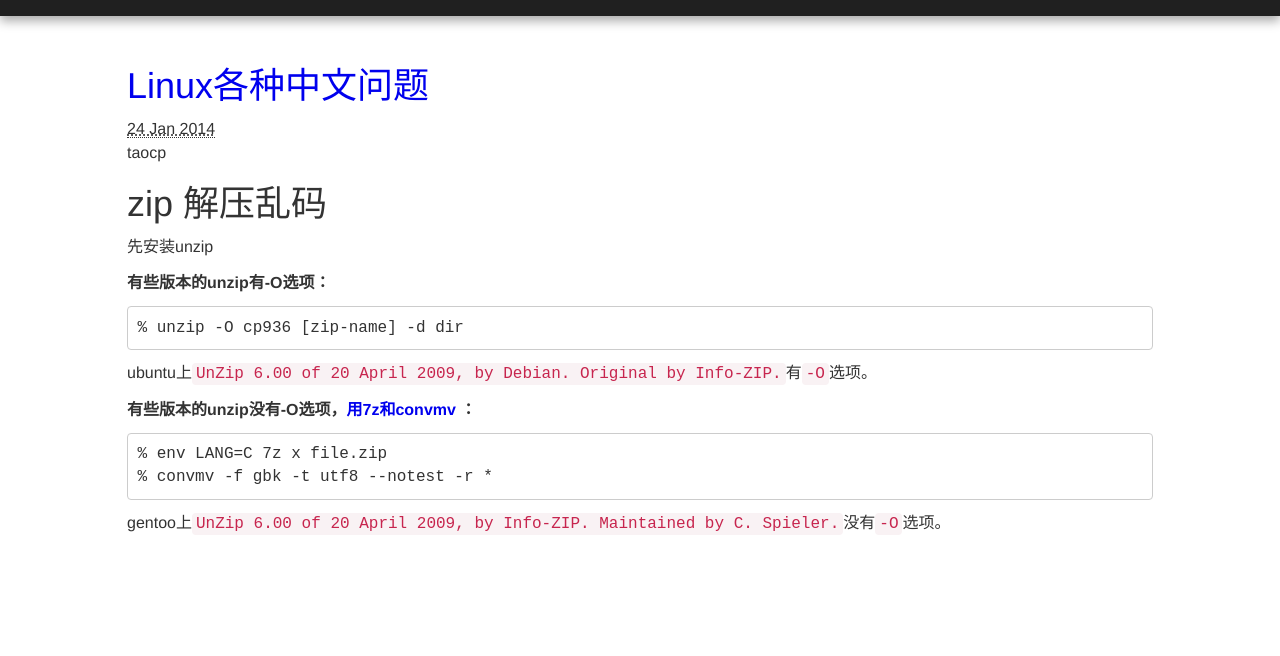
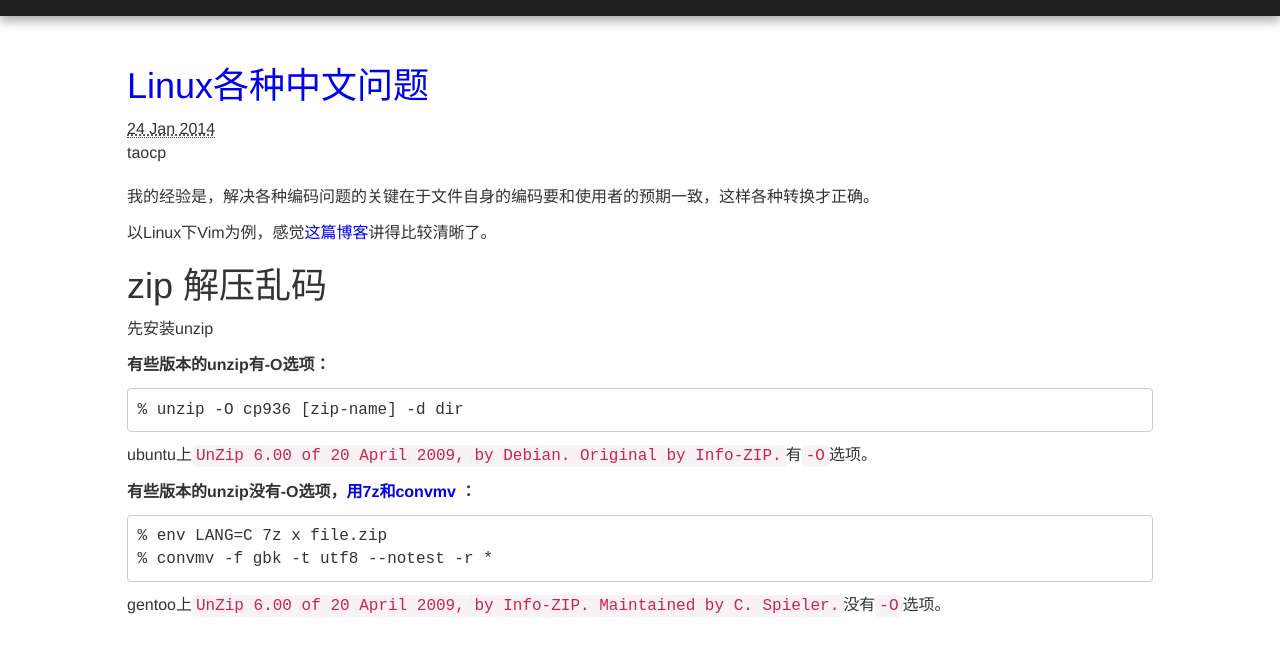
Before and after one commit to taocp/taocp.github.com, a Jekyll site: the page built from _posts/2014-1-24-linux各种中文问题.md, in a window 1280 px wide, cut to the strip 104-760 px from the top of the page. Built offline with Jekyll 4.4.1, drawn with Linux system fonts in a browser that asks for light colours; nearby versions of some CDN libraries; library files that are not in the unit come from our copies; comment, search, counter and statistics services are not loaded.

Commit message:
update linux-chinese

```diff
--- a/_posts/2014-1-24-linux各种中文问题.md
+++ b/_posts/2014-1-24-linux各种中文问题.md
@@ -8,6 +8,11 @@ tags:
 categories:
 - linux
 ---
+
+我的经验是，解决各种编码问题的关键在于文件自身的编码要和使用者的预期一致，这样各种转换才正确。
+
+以Linux下Vim为例，感觉[这篇博客](http://blog.csdn.net/keepliving/article/details/5623362)讲得比较清晰了。
+
 
 zip 解压乱码
 ===========
```
